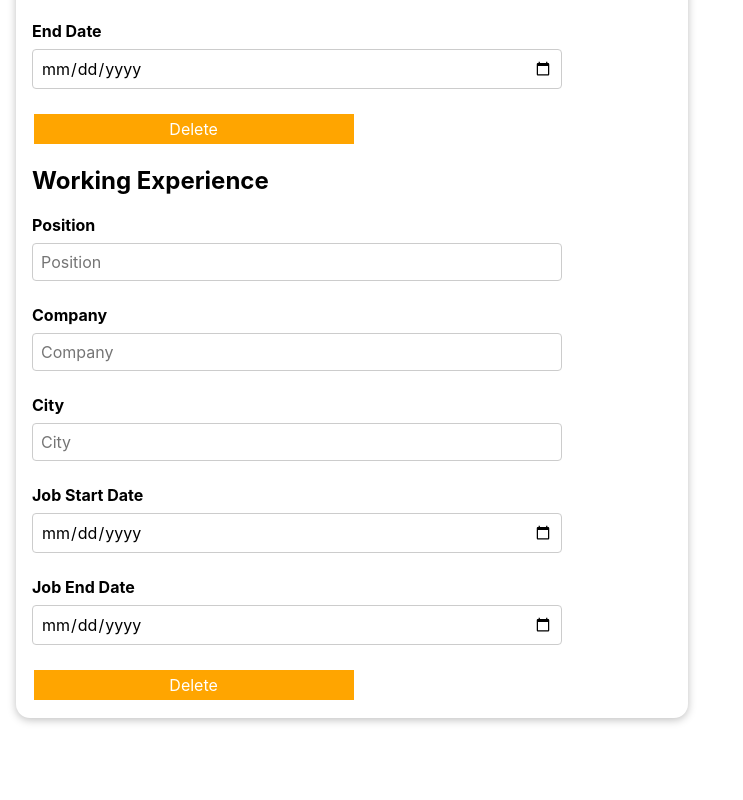
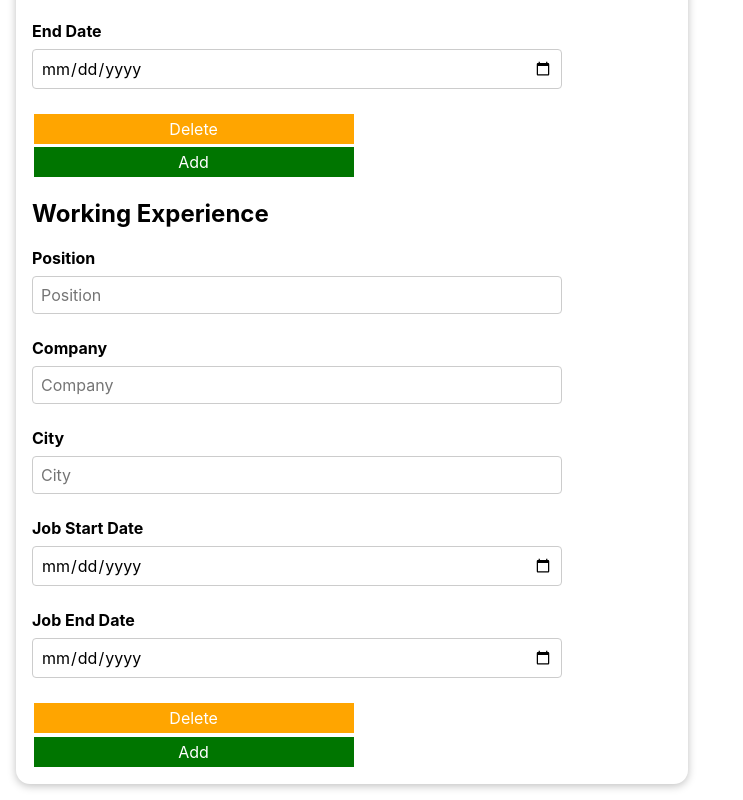
Before and after one commit to mohameddjebloun/cv-application, a React (Create React App) app: page / in a window 1280 px wide. Shown: the part 1219-2019 px from the top of the page, without its empty margins (0-743 px from the left). Before the commit the page ends 1953 px from the top, so only its background shows below. Built offline with nearby package versions, Linux system fonts and the light colour scheme; the HTML template or start-up script is replaced by a standard one.

Commit message:
Create the add buttons

```diff
--- a/src/components/CvForm/CvForm.js
+++ b/src/components/CvForm/CvForm.js
@@ -1,8 +1,10 @@
 import classes from "./CvForm.module.css";
 import Card from "../UI/Card";
+import Button from "../UI/Button";
 import GeneralInformation from "./GeneralInformation/GeneralInformation";
 import EducationalExperience from "./EducationalExperience/EducationalExperience";
 import WorkingExperience from "./WorkingExperience/WorkingExperience";
+import { v4 as uuid } from "uuid";
 const CvForm = (props) => {
     return (
         <Card>
@@ -21,6 +23,7 @@ const CvForm = (props) => {
                     optionalClass={classes.invalid}
                     errorClass={classes["error-text"]}
                 />
+                <Button>Add</Button>
                 <h2>Working Experience</h2>
                 <WorkingExperience
                     wrapperClass={classes["control-group"]}
@@ -28,6 +31,7 @@ const CvForm = (props) => {
                     optionalClass={classes.invalid}
                     errorClass={classes["error-text"]}
                 />
+                <Button>Add</Button>
             </form>
         </Card>
     );
```
